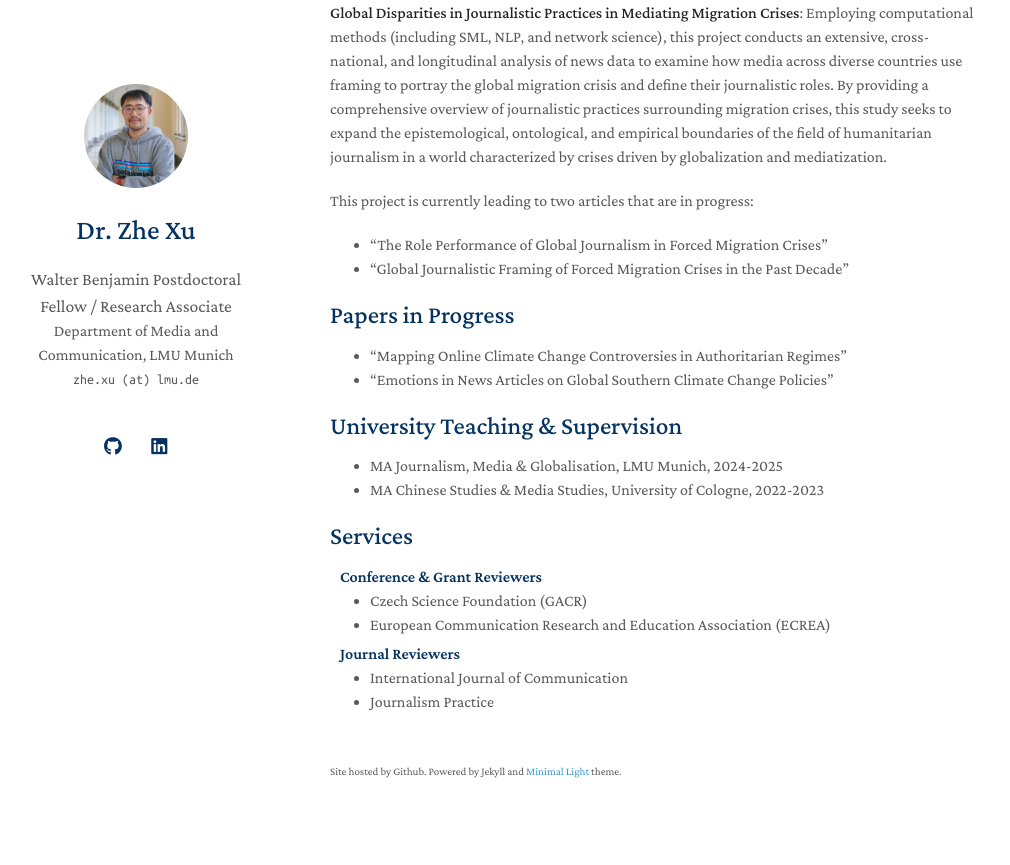
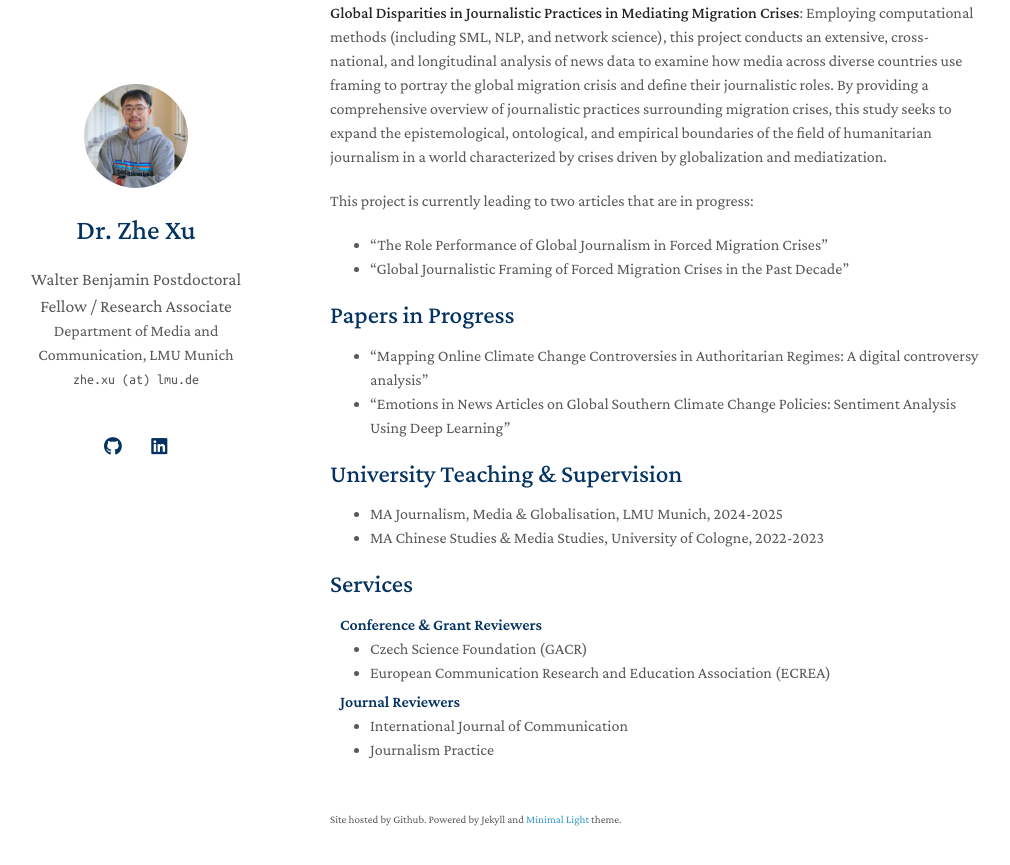
Before and after one commit to zhexuphd/home, a Jekyll site: the page built from index.md, in a window 1280 px wide and 900 px high, scrolled down 1680 px. Shown: the top 865 px of the window, without its empty margins (140-1150 px from the left). Built offline with Jekyll 4.4.1, drawn with Linux system fonts in a browser that asks for light colours; a style sheet for code colours, icons or effects is not loaded; our own code applies the rules of GitHub Pages for plain Markdown files.

Commit message:
Update index.md

```diff
--- a/index.md
+++ b/index.md
@@ -38,8 +38,8 @@ This project is currently leading to two articles that are in progress:
 
 ## Papers in Progress
 
-- "Mapping Online Climate Change Controversies in Authoritarian Regimes"
-- "Emotions in News Articles on Global Southern Climate Change Policies"
+- "Mapping Online Climate Change Controversies in Authoritarian Regimes: A digital controversy analysis"
+- "Emotions in News Articles on Global Southern Climate Change Policies: Sentiment Analysis Using Deep Learning"
 
 ## University Teaching & Supervision
 
```
